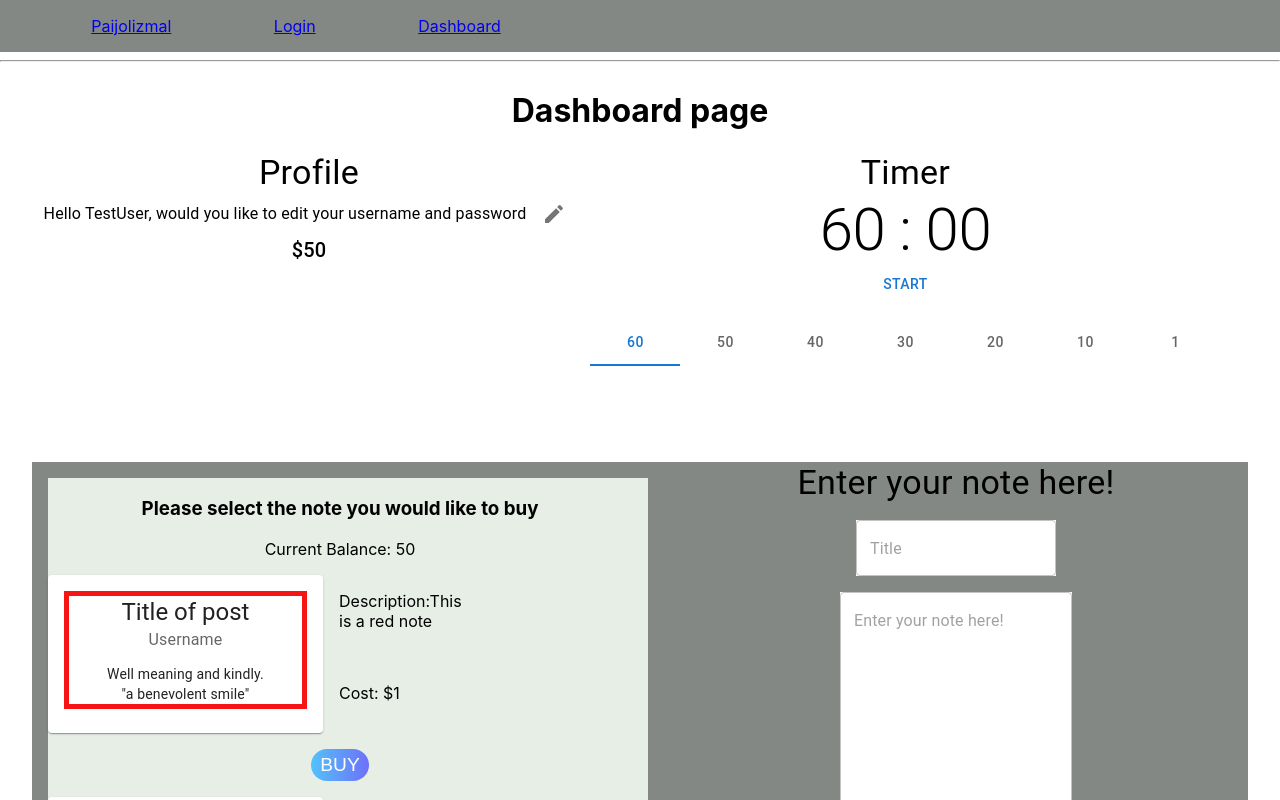
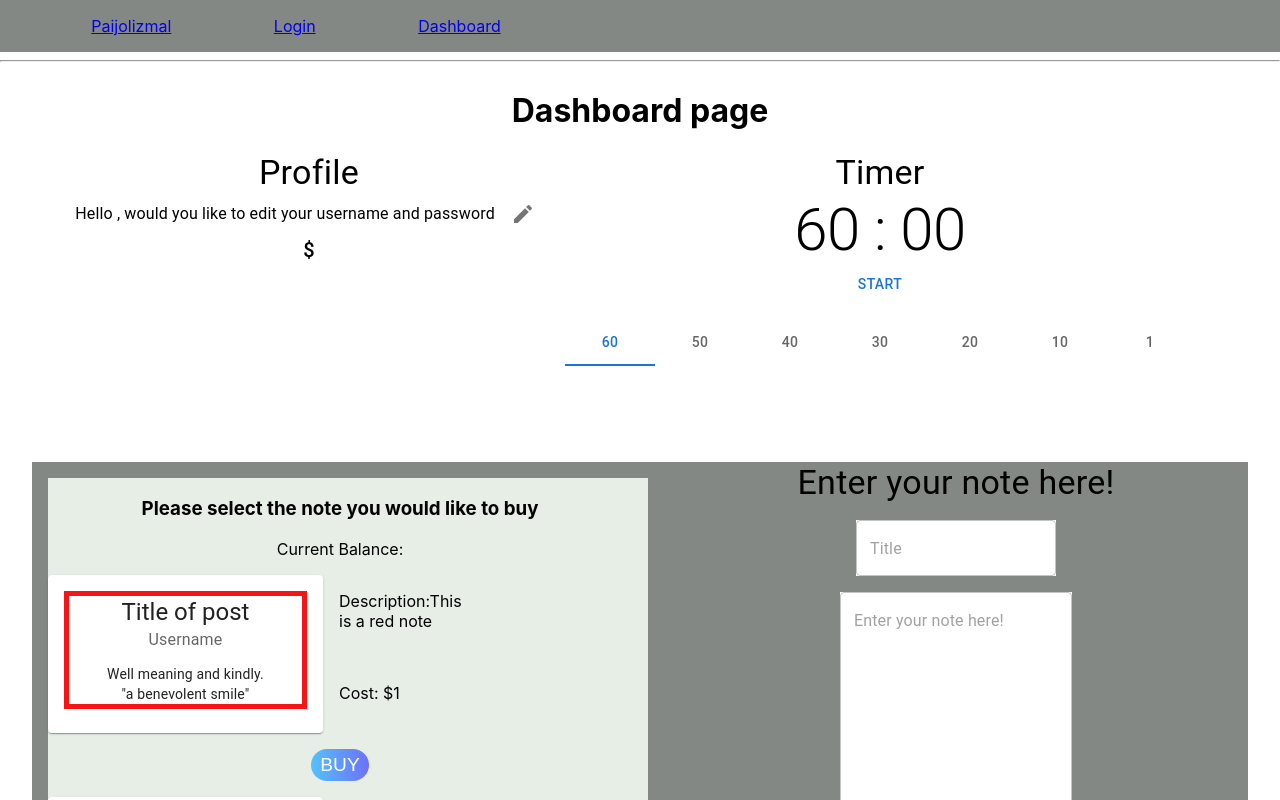
Before and after one commit to J5kinner/PaiJoLizMal, a React (Create React App) app: page /dashboard in a window 1280 px wide. Shown: the top 800 px of the page. Built offline with nearby package versions, Linux system fonts and the light colour scheme.

Commit message:
implement use of local storage and api for user details

```diff
--- a/src/components/Shop.js
+++ b/src/components/Shop.js
@@ -17,7 +17,7 @@ const Shop = ({ user }) => {
     { id: 3, title: "This is a blue note", cost: 51, color: "blue" },
   ]);
 
-let [coins, setCoins] = useState(user.balance);
+let [coins, setCoins] = useState(user.coins);
 
   /**
    * BuyHandler takes away the cost value from the balance
@@ -51,7 +51,7 @@ let [coins, setCoins] = useState(user.balance);
             <ShopItem title={item.title} cost={item.cost} color={item.color} />
             <button
               onClick={() =>
-                handleBuy(user.balance, item.id, item.cost, item.color)
+                handleBuy(user.coins, item.id, item.cost, item.color)
               }
               className="btn"
             >
--- a/src/services/Authentication.js
+++ b/src/services/Authentication.js
@@ -30,7 +30,7 @@ export const authenticate = (data, next) => {
         localStorage.setItem('jwt', data.token)
         // Uncomment once we have getUser route
         // localStorage.setItem('loggedInUser', JSON.stringify({username: data.user.username}))
-        localStorage.setItem('loggedInUser', JSON.stringify({user: data.user}))
+        localStorage.setItem('loggedInUser', JSON.stringify(data.user))
         next();
         window.location.reload()
     }
--- a/src/views/Dashboard/DashboardPage.js
+++ b/src/views/Dashboard/DashboardPage.js
@@ -21,16 +21,15 @@ const randomUser = {
   }
 }
 
-function DashboardPage() {
-    const [user, setUser] = useState(randomUser);
+function DashboardPage({ user, setUser }) {
 
     const setUsername = (newUsername) => {
         setUser({ ...user, username: newUsername})
     }
 
     const setUserBalance = (newBalance) => {
-        let difference = newBalance - user.balance;
-        setUser({ ...user, balance: newBalance });
+        let difference = newBalance - user.coins;
+        setUser({ ...user, coins: newBalance });
 
         return difference;
     }
--- a/src/views/Dashboard/ProfileCard.js
+++ b/src/views/Dashboard/ProfileCard.js
@@ -243,7 +243,7 @@ const ProfileCard = ({ user, setUsername }) => {
                     {renderPasswordForm}
                 </Collapse>
 
-                <Typography variant='h6'>${user.balance}</Typography>
+                <Typography variant='h6'>${user.coins}</Typography>
             </Box>
 
 
```
Also changed, not shown: src/views/LoginPage.js (+8 -2 lines).
